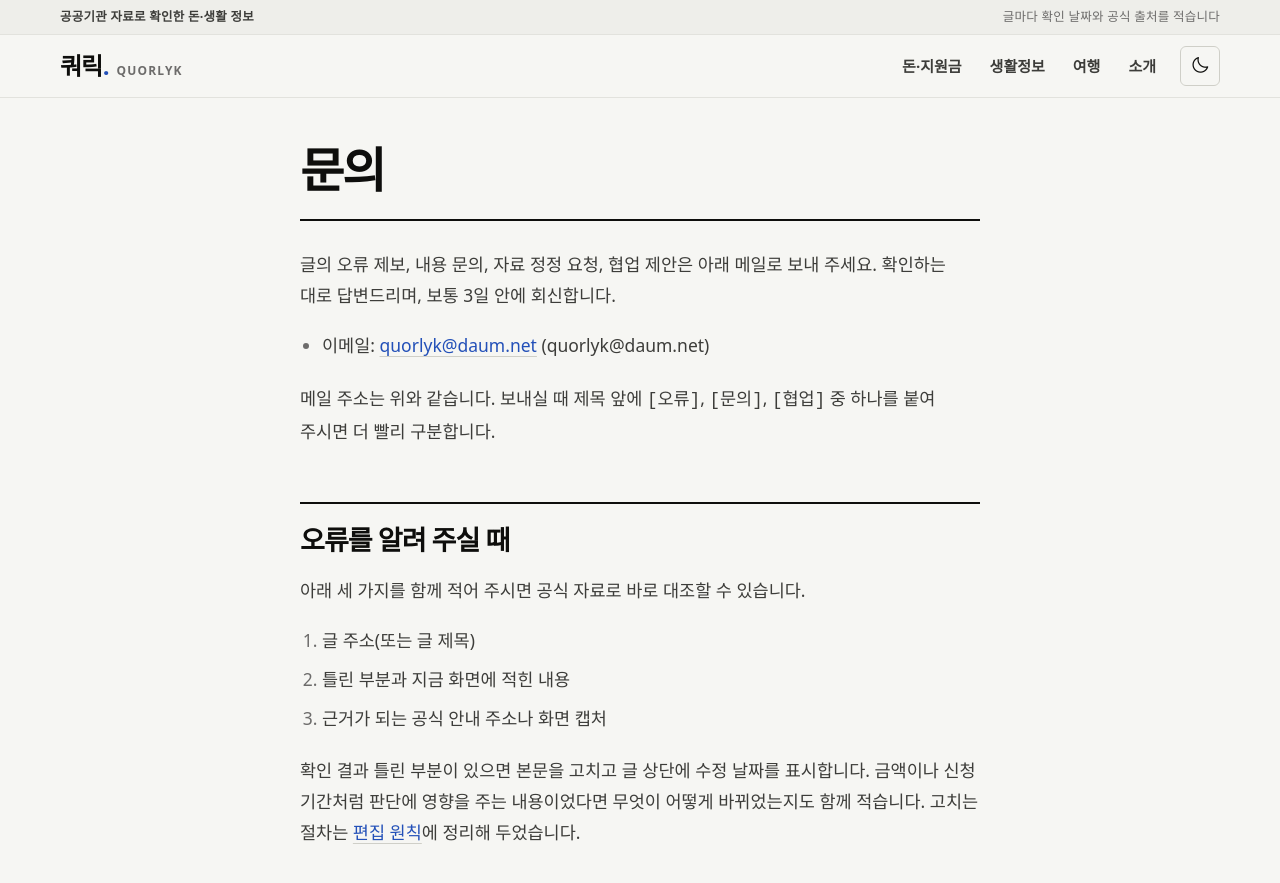
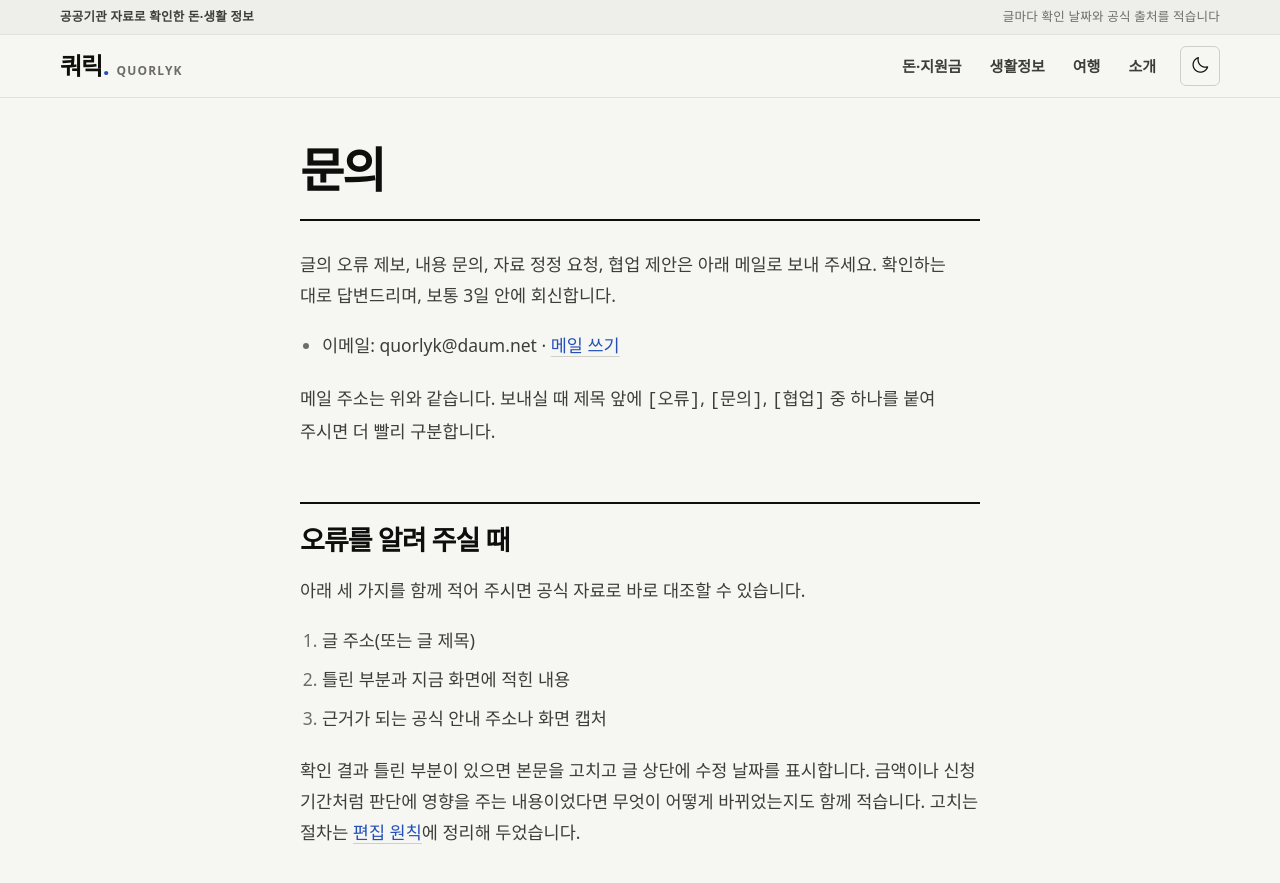
Before and after one commit to ekgoddlek0-dotcom/quorlyk-site, a Jekyll site: the page built from contact.md, in a window 1280 px wide and 900 px high. Shown: the top 883 px of the window. Built offline with Jekyll 4.4.1, drawn with Linux system fonts in a browser that asks for light colours; some web fonts are replaced.

Commit message:
문의: 메일 주소를 화면에 평문으로 표시
Cloudflare 이메일 난독화가 HTML 원문의 주소를 감추고 자바스크립트로만 복원하던 것을, 주소를 그대로 읽을 수 있는 형태로 함께 적었습니다.

```diff
--- a/contact.md
+++ b/contact.md
@@ -5,7 +5,7 @@ permalink: /contact/
 ---
 글의 오류 제보, 내용 문의, 자료 정정 요청, 협업 제안은 아래 메일로 보내 주세요. 확인하는 대로 답변드리며, 보통 3일 안에 회신합니다.
 
-- 이메일: <a href="mailto:{{ site.email }}">{{ site.email }}</a> (quorlyk&#64;daum.net)
+- 이메일: <span>quorlyk<span>@</span>daum.net</span> · <a href="mailto:{{ site.email }}">메일 쓰기</a>
 
 메일 주소는 위와 같습니다. 보내실 때 제목 앞에 `[오류]`, `[문의]`, `[협업]` 중 하나를 붙여 주시면 더 빨리 구분합니다.
 
```
